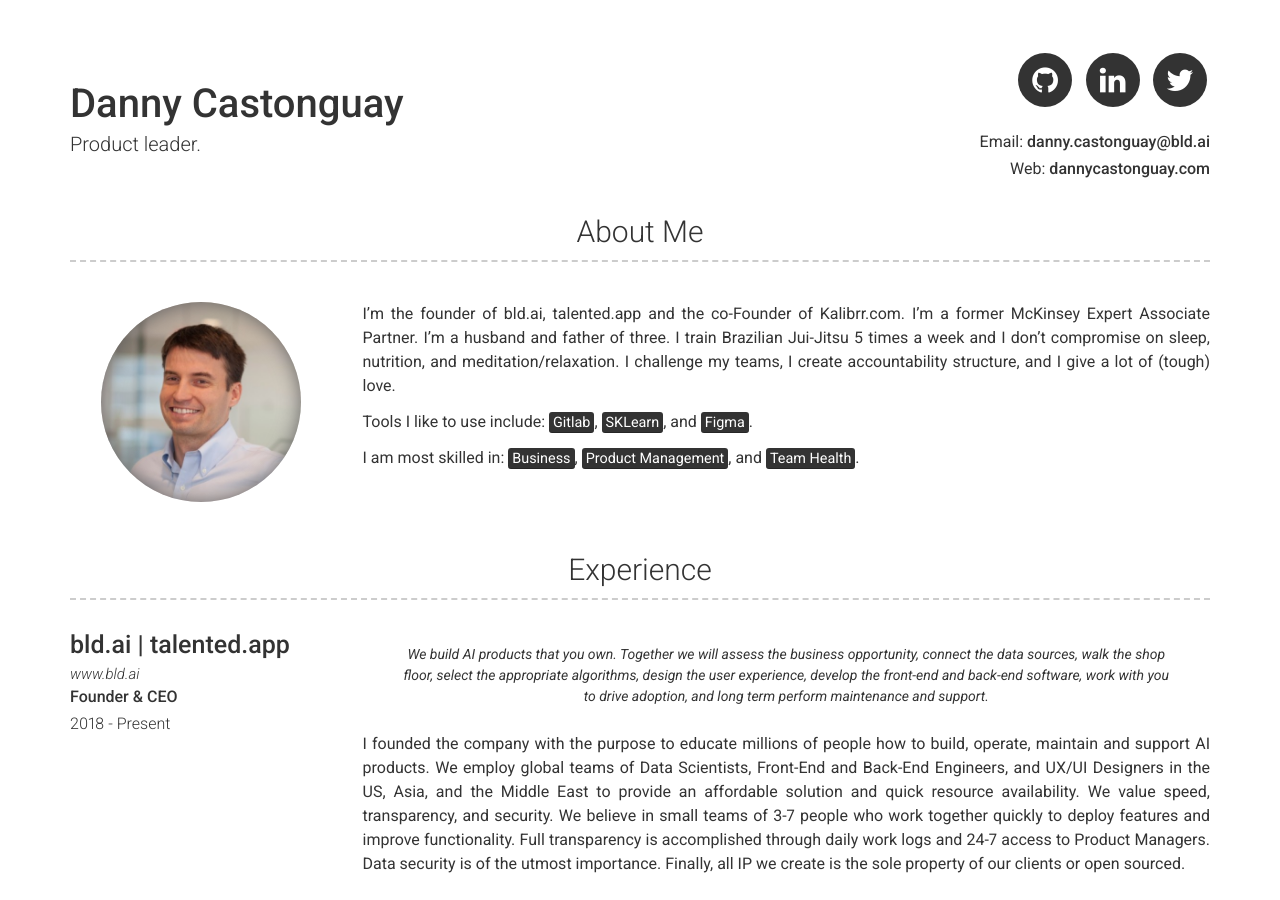
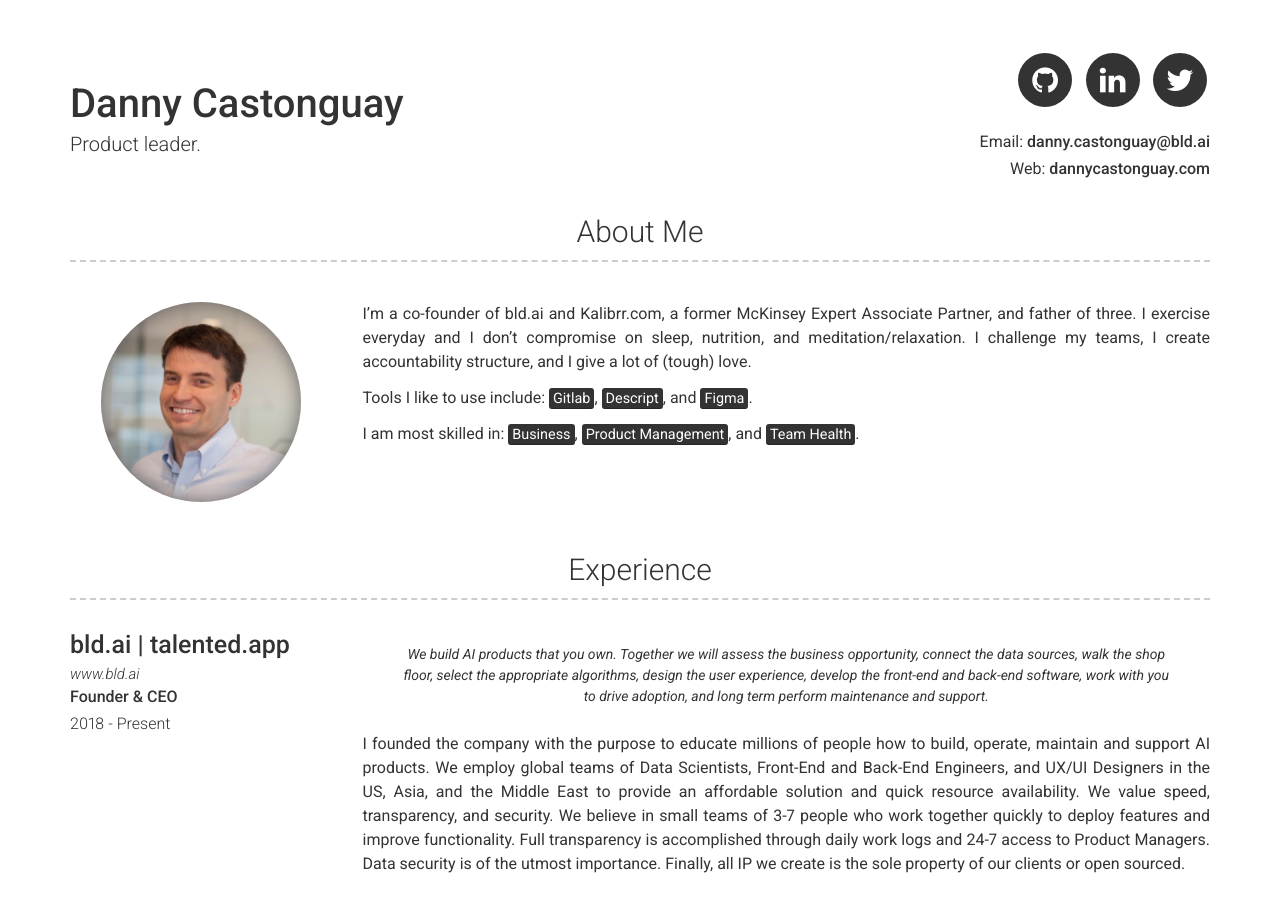
Before and after one commit to dannycastonguay/dannyresume, a Jekyll site: the page built from index.md, in a window 1280 px wide and 900 px high. Built offline with Jekyll 4.4.1, drawn with Linux system fonts in a browser that asks for light colours.

Commit message:
Update _config.yml

```diff
--- a/_config.yml
+++ b/_config.yml
@@ -24,9 +24,9 @@ linkedin_username: dannycastonguay
 # about_title: About Me
 about_profile_image: images/profile.png
 about_content: | # this will include new lines to allow paragraphs
-  I'm the founder of bld.ai, talented.app and the co-Founder of Kalibrr.com. I'm a former McKinsey Expert Associate Partner. I'm a husband and father of three. I train Brazilian Jui-Jitsu 5 times a week and I don't compromise on sleep, nutrition, and meditation/relaxation. I challenge my teams, I create accountability structure, and I give a lot of (tough) love.
+  I'm a co-founder of bld.ai and Kalibrr.com, a former McKinsey Expert Associate Partner, and father of three. I exercise everyday and I don't compromise on sleep, nutrition, and meditation/relaxation. I challenge my teams, I create accountability structure, and I give a lot of (tough) love.
 
-  Tools I like to use include: <mark>Gitlab</mark>, <mark>SKLearn</mark>, and <mark>Figma</mark>.
+  Tools I like to use include: <mark>Gitlab</mark>, <mark>Descript</mark>, and <mark>Figma</mark>.
 
   I am most skilled in: <mark>Business</mark>, <mark>Product Management</mark>, and <mark>Team Health</mark>.
 
```
